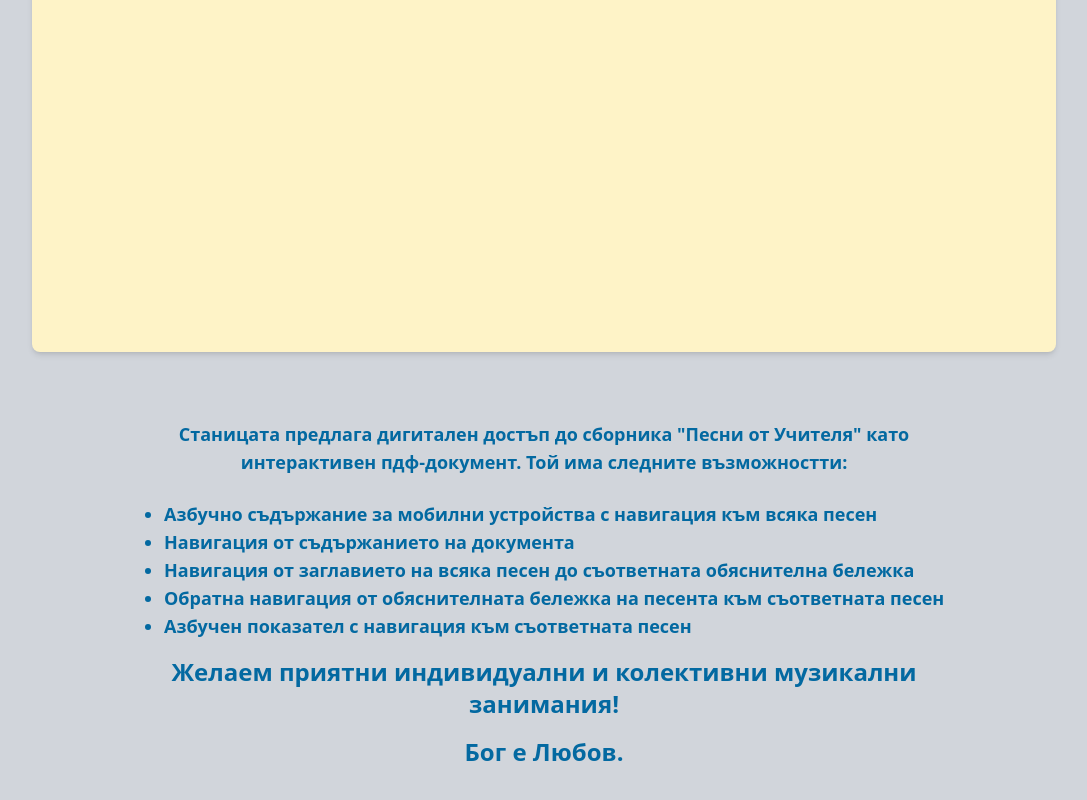
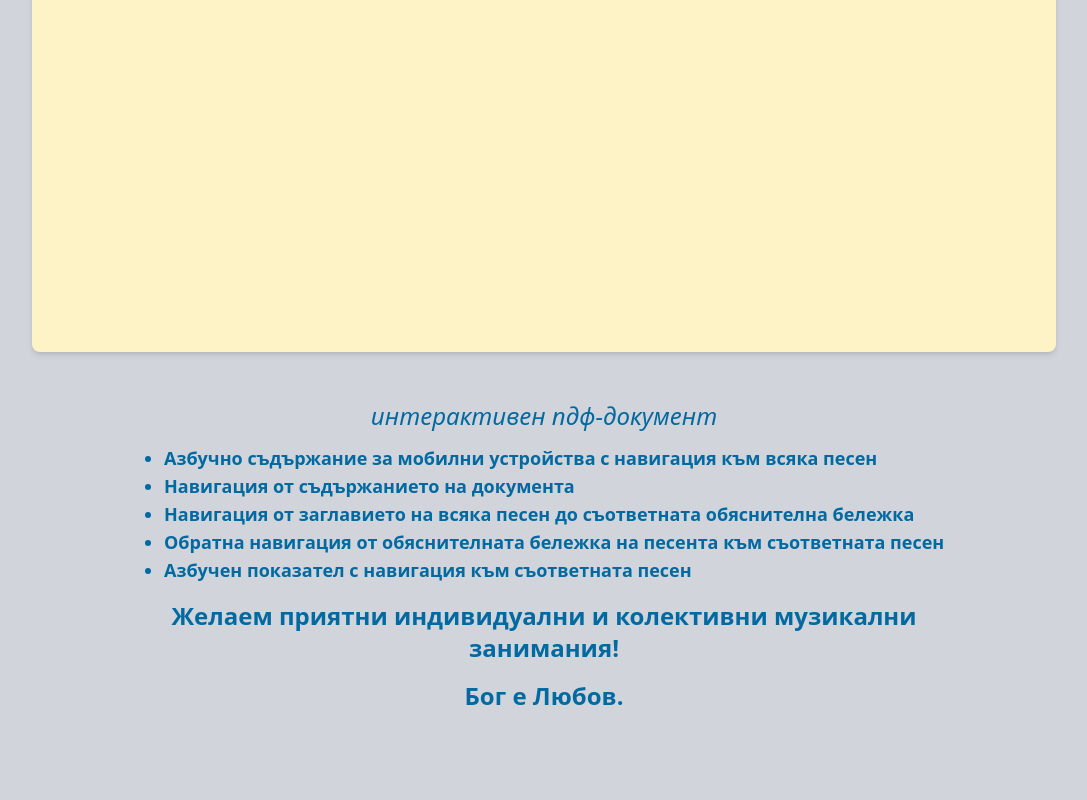
Before and after one commit to mkireva/beinsasongbook, a React (Vite) app: page / in a window 1280 px wide. Shown: the part 868-1668 px from the top of the page, without its empty margins (96-1183 px from the left). After the commit the page ends 1628 px from the top, so only its background shows below. Built offline with nearby package versions, Linux system fonts and the light colour scheme.

Commit message:
fix: description

```diff
--- a/src/App.tsx
+++ b/src/App.tsx
@@ -27,11 +27,10 @@ function App() {
         </div>
       </div>
       <div className="max-w-4xl mx-auto my-10 p-2">
-        <p className="p-5 text-lg font-semibold text-center text-sky-700">
-          Станицата предлага дигитален достъп до сборника "Песни от Учителя"
-          като интерактивен пдф-документ. Той има следните възможностти:
+        <p className="text-2xl italic text-center text-sky-700">
+          интерактивен пдф-документ
         </p>
-        <ul className="pl-5 pr-5 list-disc">
+        <ul className="mt-3 pl-5 pr-5 list-disc">
           <li className="mt-1 ml-10 text-lg font-semibold text-sky-700">
             Азбучно съдържание за мобилни устройства с навигация към всяка песен
           </li>
```
